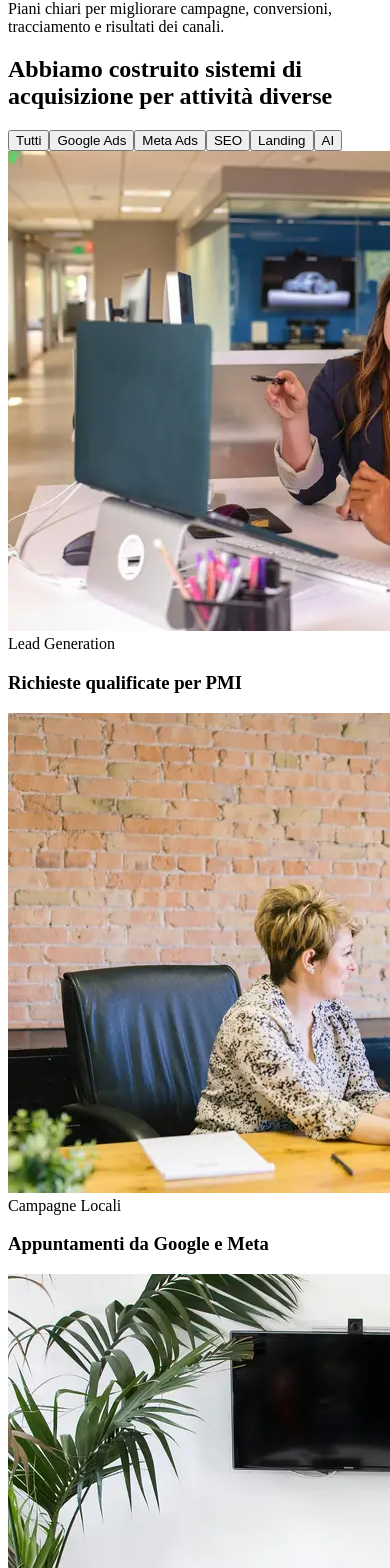
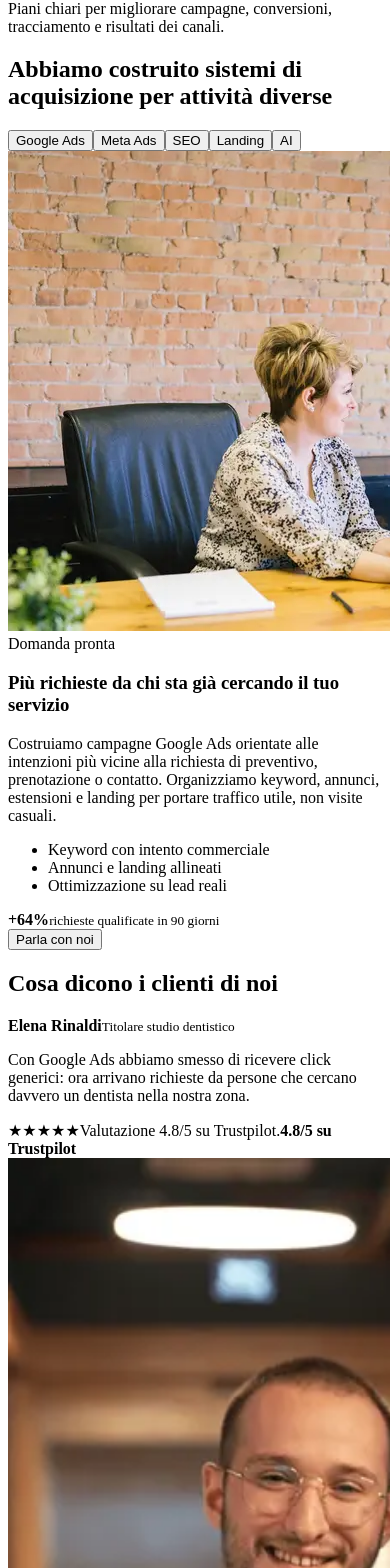
Before and after one commit to thinhdutong00/mago-system, a React (Vite) app: page / in a window 390 px wide. Shown: the part 6915-8483 px from the top of the page. Built offline with nearby package versions, Linux system fonts and the light colour scheme; the HTML template or start-up script is replaced by a standard one.

Commit message:
Make case study section interactive

```diff
--- a/src/App.jsx
+++ b/src/App.jsx
@@ -51,21 +51,86 @@ const logos = [
   'logo-forge-gym.svg',
 ];
 
-const caseStudies = [
+const acquisitionSystems = [
   {
-    image: 'case-study-1.jpg',
-    category: 'Lead Generation',
-    title: 'Richieste qualificate per PMI',
+    key: 'google-ads',
+    label: 'Google Ads',
+    image: 'case-study-2.jpg',
+    category: 'Domanda pronta',
+    title: 'Più richieste da chi sta già cercando il tuo servizio',
+    text: 'Costruiamo campagne Google Ads orientate alle intenzioni più vicine alla richiesta di preventivo, prenotazione o contatto. Organizziamo keyword, annunci, estensioni e landing per portare traffico utile, non visite casuali.',
+    bullets: ['Keyword con intento commerciale', 'Annunci e landing allineati', 'Ottimizzazione su lead reali'],
+    metric: '+64%',
+    metricLabel: 'richieste qualificate in 90 giorni',
+    person: 'Elena Rinaldi',
+    role: 'Titolare studio dentistico',
+    quote:
+      'Con Google Ads abbiamo smesso di ricevere click generici: ora arrivano richieste da persone che cercano davvero un dentista nella nostra zona.',
+    rating: '4.8/5 su Trustpilot',
   },
   {
-    image: 'case-study-2.jpg',
-    category: 'Campagne Locali',
-    title: 'Appuntamenti da Google e Meta',
+    key: 'meta-ads',
+    label: 'Meta Ads',
+    image: 'case-study-1.jpg',
+    category: 'Domanda latente',
+    title: 'Contatti nuovi da persone che ancora non ti conoscono',
+    text: 'Progettiamo campagne Meta Ads per intercettare il pubblico giusto con creatività, offerte e messaggi pensati per far nascere interesse e trasformarlo in conversazioni, appuntamenti o richieste.',
+    bullets: ['Creatività e angoli di vendita', 'Target e pubblici locali', 'Retargeting su chi mostra interesse'],
+    metric: '3.1x',
+    metricLabel: 'ritorno medio sulle campagne social',
+    person: 'Giulia Berti',
+    role: 'Founder centro estetico',
+    quote:
+      'Le campagne Meta ci hanno dato un flusso costante di nuovi contatti. La differenza l’hanno fatta i messaggi e le creatività, non solo il budget.',
+    rating: '4.7/5 su Trustpilot',
   },
   {
+    key: 'seo',
+    label: 'SEO',
     image: 'case-study-3.jpg',
-    category: 'Siti e Landing',
-    title: 'Pagine progettate per convertire',
+    category: 'Visibilità organica',
+    title: 'Più traffico stabile dalle ricerche che contano',
+    text: 'Lavoriamo su struttura, contenuti e ottimizzazione tecnica per rendere il sito più chiaro per Google e più utile per chi cerca. L’obiettivo è crescere sulle ricerche che possono generare contatti.',
+    bullets: ['Mappa keyword e contenuti', 'Ottimizzazione tecnica', 'Pagine locali e servizi'],
+    metric: '+118%',
+    metricLabel: 'traffico organico su pagine servizio',
+    person: 'Andrea Mori',
+    role: 'Responsabile commerciale serramenti',
+    quote:
+      'La SEO ci ha portato richieste continue anche senza aumentare ogni mese il budget pubblicitario. Ora il sito lavora meglio per noi.',
+    rating: '4.8/5 su Trustpilot',
+  },
+  {
+    key: 'landing',
+    label: 'Landing',
+    image: 'case-study-1.jpg',
+    category: 'Conversione',
+    title: 'Più contatti dallo stesso traffico',
+    text: 'Disegniamo landing page veloci, persuasive e coerenti con le campagne. Ogni sezione viene costruita per ridurre dubbi, spiegare l’offerta e guidare l’utente verso una richiesta chiara.',
+    bullets: ['Copy orientato alla conversione', 'Sezioni fiducia e prova sociale', 'Form e CTA più semplici'],
+    metric: '+42%',
+    metricLabel: 'conversion rate dopo il redesign',
+    person: 'Luca Fontana',
+    role: 'Direttore palestra',
+    quote:
+      'La nuova landing ha reso tutto più chiaro: meno domande inutili, più persone che compilano il form e appuntamenti più facili da chiudere.',
+    rating: '4.9/5 su Trustpilot',
+  },
+  {
+    key: 'ai',
+    label: 'AI',
+    image: 'case-study-2.jpg',
+    category: 'Automazioni',
+    title: 'Meno lead persi e risposte più rapide',
+    text: 'Implementiamo automazioni AI per qualificare, organizzare e seguire i contatti dopo la richiesta. Così il team risponde prima, capisce meglio le priorità e mantiene vivo il rapporto con i prospect.',
+    bullets: ['Qualifica automatica dei lead', 'Notifiche e follow-up', 'CRM e processi più ordinati'],
+    metric: '-37%',
+    metricLabel: 'lead senza risposta nel primo mese',
+    person: 'Martina Greco',
+    role: 'Marketing manager clinica',
+    quote:
+      'Le automazioni AI ci hanno tolto caos operativo. I contatti arrivano già ordinati e il team commerciale sa subito chi richiamare.',
+    rating: '4.8/5 su Trustpilot',
   },
 ];
 
@@ -267,6 +332,8 @@ function ContactModal({ isOpen, onClose }) {
 function App() {
   const [menuOpen, setMenuOpen] = useState(false);
   const [modalOpen, setModalOpen] = useState(false);
+  const [activeSystemKey, setActiveSystemKey] = useState(acquisitionSystems[0].key);
+  const activeSystem = acquisitionSystems.find((system) => system.key === activeSystemKey) ?? acquisitionSystems[0];
 
   const openModal = () => {
     setMenuOpen(false);
@@ -459,31 +526,43 @@ function App() {
           <div className="container">
             <h2 className="center-title">Abbiamo costruito sistemi di acquisizione per attività diverse</h2>
             <div className="filter-tabs" aria-label="Filtri case study">
-              {['Tutti', 'Google Ads', 'Meta Ads', 'SEO', 'Landing', 'AI'].map((item, index) => (
-                <button className={index === 0 ? 'active' : ''} type="button" key={item} aria-pressed={index === 0}>
-                  {item}
+              {acquisitionSystems.map((system) => (
+                <button
+                  className={system.key === activeSystem.key ? 'active' : ''}
+                  type="button"
+                  key={system.key}
+                  aria-pressed={system.key === activeSystem.key}
+                  onClick={() => setActiveSystemKey(system.key)}
+                >
+                  {system.label}
                 </button>
               ))}
             </div>
-            <div className="case-grid">
-              {caseStudies.map((study) => (
-                <article className="case-card reveal" key={study.title}>
+            <article className="case-detail reveal" aria-live="polite">
               <OptimizedImage
-                    src={study.image}
-                    webp={study.image.replace('.jpg', '.webp')}
-                    alt={study.title}
+                src={activeSystem.image}
+                webp={activeSystem.image.replace('.jpg', '.webp')}
+                alt={activeSystem.title}
                 width="720"
                 height="480"
                 loading="lazy"
-                    sizes="(max-width: 760px) calc(100vw - 16px), 350px"
+                sizes="(max-width: 900px) calc(100vw - 24px), 520px"
               />
-                  <div>
-                    <span>{study.category}</span>
-                    <h3>{study.title}</h3>
+              <div className="case-detail-content">
+                <span>{activeSystem.category}</span>
+                <h3>{activeSystem.title}</h3>
+                <p>{activeSystem.text}</p>
+                <ul>
+                  {activeSystem.bullets.map((item) => (
+                    <li key={item}>{item}</li>
+                  ))}
+                </ul>
+                <div className="case-metric">
+                  <strong>{activeSystem.metric}</strong>
+                  <small>{activeSystem.metricLabel}</small>
+                </div>
               </div>
             </article>
-              ))}
-            </div>
             <button className="button primary compact" type="button" onClick={openModal}>
               Parla con noi
             </button>
@@ -497,17 +576,14 @@ function App() {
                 <h2>Cosa dicono i clienti di noi</h2>
                 <div className="testimonial-person">
                   <span />
-                  <strong>Marco Ferri</strong>
-                  <small>CEO</small>
+                  <strong>{activeSystem.person}</strong>
+                  <small>{activeSystem.role}</small>
                 </div>
-                <p>
-                  Mago System ha trasformato il nostro modo di acquisire clienti: campagne più chiare, landing più
-                  efficaci e contatti gestiti con più precisione.
-                </p>
+                <p>{activeSystem.quote}</p>
                 <div className="trust-row">
                   <span aria-hidden="true">★★★★★</span>
-                  <span className="sr-only">Valutazione 4.7 su 5 su Trustpilot.</span>
-                  <strong>4.7/5 su Trustpilot</strong>
+                  <span className="sr-only">Valutazione {activeSystem.rating}.</span>
+                  <strong>{activeSystem.rating}</strong>
                 </div>
               </div>
               <OptimizedImage
--- a/src/styles.css
+++ b/src/styles.css
@@ -539,67 +539,148 @@ h3 {
 }
 
 .filter-tabs {
-  width: min(690px, 100%);
+  width: min(760px, 100%);
   margin: 52px auto 54px;
-  padding: 10px 20px;
+  padding: 8px;
   border: 1px solid var(--soft-line);
   border-radius: 8px;
   display: flex;
   align-items: center;
   justify-content: center;
-  gap: 24px;
+  gap: 8px;
   background: var(--white);
   box-shadow: 0 8px 22px rgba(8, 16, 37, 0.04);
 }
 
 .filter-tabs button {
-  min-height: 36px;
+  min-height: 44px;
+  border-radius: 7px;
   border: 0;
+  padding: 0 18px;
   color: var(--muted);
   background: transparent;
   font-family: var(--font-medium);
   font-size: 16px;
   font-weight: 700;
-}
-
-.filter-tabs button.active {
+  cursor: pointer;
+  transition:
+    color 0.2s ease,
+    background 0.2s ease,
+    box-shadow 0.2s ease;
+}
+
+.filter-tabs button:hover,
+.filter-tabs button:focus-visible {
+  color: var(--emerald-800);
+  background: var(--surface-soft);
+}
+
+.filter-tabs button.active,
+.filter-tabs button[aria-pressed='true'] {
   color: var(--emerald-700);
-}
-
-.case-grid {
+  background: var(--surface-soft-strong);
+  box-shadow: inset 0 0 0 1px rgba(5, 150, 105, 0.18);
+}
+
+.case-detail {
   display: grid;
-  grid-template-columns: repeat(3, minmax(0, 1fr));
-  gap: 30px;
-}
-
-.case-card {
+  grid-template-columns: minmax(300px, 0.9fr) minmax(0, 1.1fr);
+  align-items: stretch;
   overflow: hidden;
-  border: 1px solid var(--line);
-  border-radius: 8px;
+  border: 1px solid rgba(5, 150, 105, 0.2);
+  border-radius: 14px;
   background: var(--white);
-}
-
-.case-card img {
+  box-shadow: 0 22px 60px rgba(2, 44, 34, 0.08);
+}
+
+.case-detail picture {
+  display: block;
   width: 100%;
-  height: 282px;
-  padding: 5px;
-  border-radius: 8px 8px 0 0;
+  min-height: 100%;
+}
+
+.case-detail img {
+  width: 100%;
+  height: 100%;
+  min-height: 430px;
   object-fit: cover;
 }
 
-.case-card div {
-  padding: 22px 24px 24px;
-}
-
-.case-card span,
+.case-detail-content {
+  padding: clamp(34px, 5vw, 64px);
+}
+
+.case-detail-content span,
 .blog-content span {
   color: var(--emerald-700);
   font-size: 18px;
   font-weight: 700;
 }
 
-.case-card h3 {
-  margin-top: 4px;
+.case-detail-content h3 {
+  max-width: 640px;
+  margin-top: 10px;
+  font-size: clamp(30px, 4vw, 52px);
+  line-height: 1.05;
+}
+
+.case-detail-content p {
+  max-width: 620px;
+  margin: 24px 0 28px;
+  color: var(--muted);
+  font-size: 18px;
+  font-weight: 600;
+  line-height: 1.75;
+}
+
+.case-detail-content ul {
+  display: grid;
+  gap: 12px;
+  margin: 0;
+  padding: 0;
+  list-style: none;
+}
+
+.case-detail-content li {
+  position: relative;
+  padding-left: 28px;
+  color: var(--text);
+  font-size: 16px;
+  font-weight: 700;
+}
+
+.case-detail-content li::before {
+  position: absolute;
+  top: 0.7em;
+  left: 0;
+  width: 10px;
+  height: 10px;
+  border-radius: 50%;
+  background: var(--emerald-500);
+  content: '';
+  transform: translateY(-50%);
+}
+
+.case-metric {
+  width: min(330px, 100%);
+  margin-top: 34px;
+  border-top: 1px solid var(--soft-line);
+  display: grid;
+  gap: 2px;
+  padding-top: 24px;
+}
+
+.case-metric strong {
+  color: var(--emerald-800);
+  font-family: var(--font-display);
+  font-size: 46px;
+  line-height: 1;
+}
+
+.case-metric small {
+  color: var(--muted);
+  font-size: 15px;
+  font-weight: 700;
 }
 
 .case-section .compact {
@@ -1107,6 +1188,7 @@ h3 {
 @media (max-width: 900px) {
   .hero-grid,
   .feature-grid,
+  .case-detail,
   .testimonial-panel,
   .cta-card,
   .footer-grid {
@@ -1118,9 +1200,13 @@ h3 {
   }
 
   .service-grid,
-  .case-grid,
   .blog-grid {
     grid-template-columns: repeat(2, minmax(0, 1fr));
+  }
+
+  .case-detail img {
+    min-height: auto;
+    max-height: 420px;
   }
 
   .service-card p {
@@ -1319,22 +1405,58 @@ h3 {
   }
 
   .filter-tabs {
-    display: grid;
-    grid-template-columns: repeat(2, 1fr);
-    gap: 10px 22px;
+    justify-content: flex-start;
+    gap: 8px;
+    overflow-x: auto;
     margin: 30px auto 34px;
-    padding: 12px 20px;
-  }
-
-  .case-grid,
+    padding: 8px;
+    scrollbar-width: none;
+  }
+
+  .filter-tabs::-webkit-scrollbar {
+    display: none;
+  }
+
+  .filter-tabs button {
+    flex: 0 0 auto;
+    padding: 0 16px;
+    font-size: 15px;
+  }
+
+  .case-detail {
+    border-radius: 12px;
+  }
+
   .blog-grid {
     grid-template-columns: 1fr;
     gap: 22px;
   }
 
-  .case-card img {
+  .case-detail img {
     height: auto;
+    min-height: auto;
     aspect-ratio: 1.18;
+  }
+
+  .case-detail-content {
+    padding: 30px 22px;
+  }
+
+  .case-detail-content p {
+    margin: 18px 0 24px;
+    font-size: 15px;
+  }
+
+  .case-detail-content li {
+    font-size: 15px;
+  }
+
+  .case-metric {
+    margin-top: 26px;
+  }
+
+  .case-metric strong {
+    font-size: 38px;
   }
 
   .testimonial-section {
```
Lines whose indentation alone changed are shown as unchanged.
